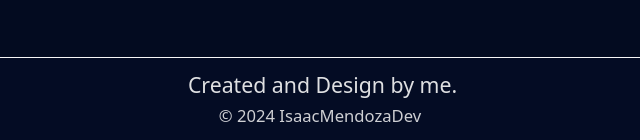
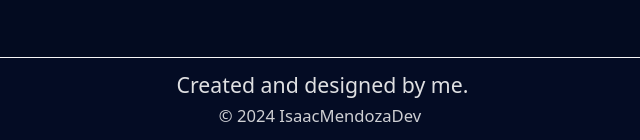
Before and after one commit to IsaacMendozaDev/personal-portafolio-fcc, a plain HTML site: page index.html in a window 1280 px wide. Shown: the part 2883-3023 px from the top of the page, 320-960 px from the left. Drawn offline with Linux system fonts and the light colour scheme.

Commit message:
Update index.html

```diff
--- a/index.html
+++ b/index.html
@@ -250,7 +250,7 @@
       </ul>
     </section>
     <footer class="footer">
-      <p class="p">Created and Design by me.</p>
+      <p class="p">Created and designed by me.</p>
       <p class="small">&copy; 2024 IsaacMendozaDev</p>
     </footer>
   </body>
```
